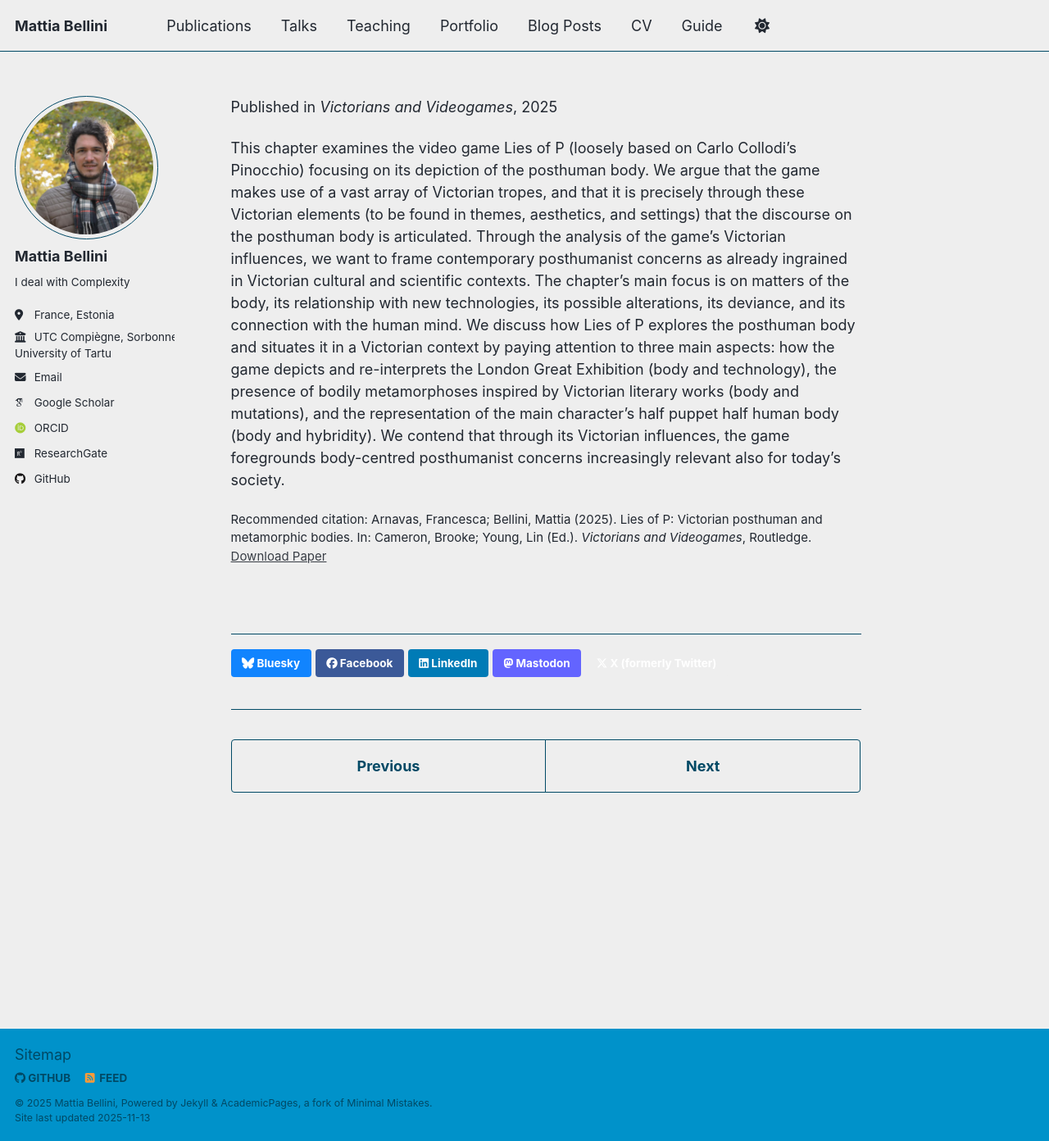
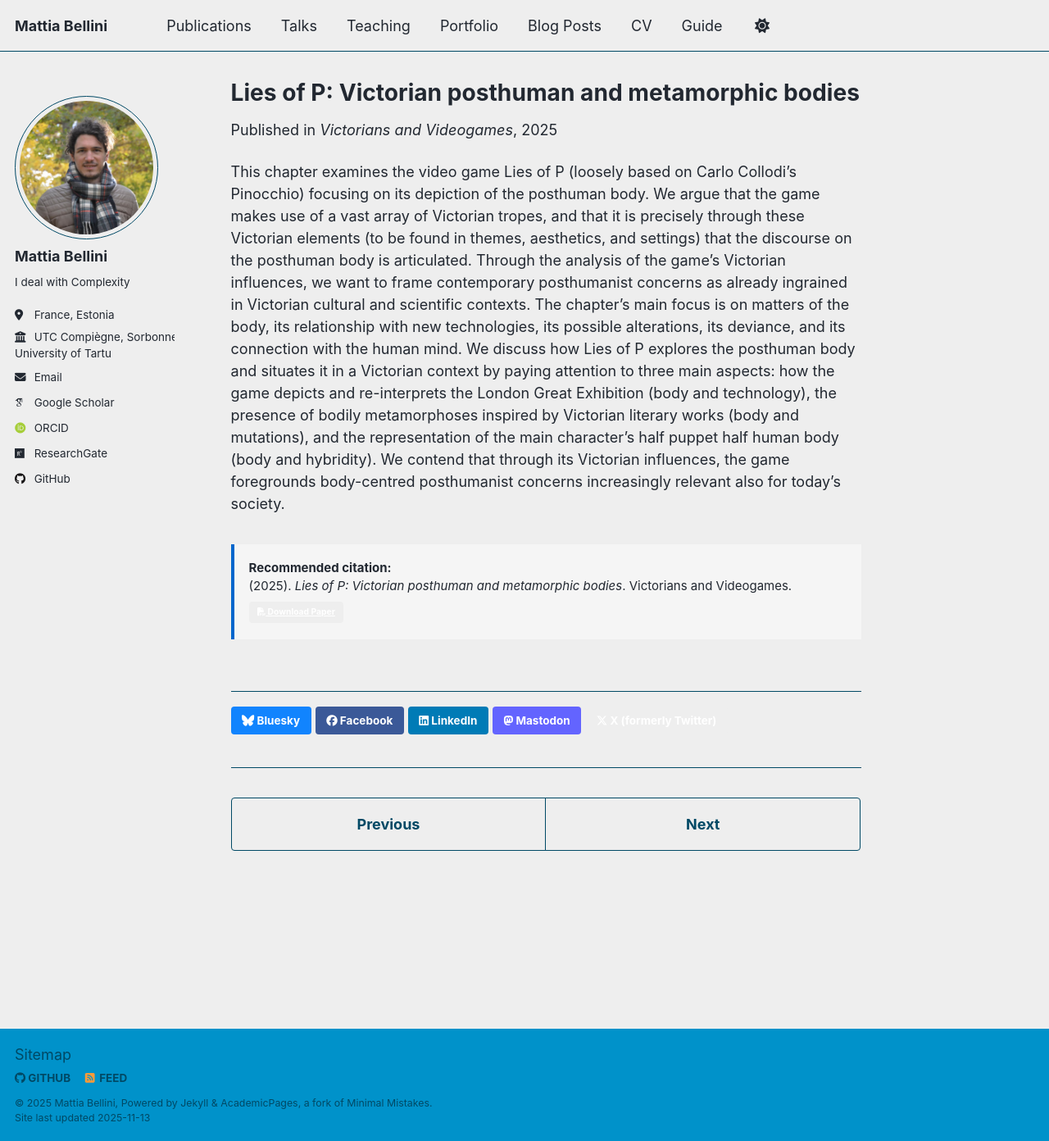
Before and after one commit to bellinitia/website, a Jekyll site: the page built from _publications/2025-lies-of-p-victorian-posthuman-metamorphic-bodies.md, in a window 1280 px wide and 1392 px high. Shown: the whole window at 82% size. Built offline with Jekyll 4.4.1, drawn with Linux system fonts in a browser that asks for light colours; some web fonts are replaced; a script that is not in the unit is left out.

Commit message:
adding zotero metadata

```diff
--- a/_includes/head.html
+++ b/_includes/head.html
@@ -14,3 +14,57 @@
 
 <!-- For all browsers -->
 <link rel="stylesheet" href="{{ base_path }}/assets/css/main.css">
+
+
+<!-- Zotero Metadata -->
+{% if page.title %}
+<meta name="citation_title" content="{{ page.title | escape }}">
+<meta name="dc.title" content="{{ page.title | escape }}">
+{% endif %}
+
+{% if page.authors %}
+  {% for a in page.authors %}
+  <meta name="citation_author" content="{{ a | escape }}">
+  <meta name="dc.creator" content="{{ a | escape }}">
+  {% endfor %}
+{% endif %}
+
+{% if page.date %}
+<meta name="citation_publication_date" content="{{ page.date | date: '%Y/%m/%d' }}">
+<meta name="dc.date" content="{{ page.date | date_to_xmlschema }}">
+{% endif %}
+
+{% if page.venue %}
+  {% if page.venue_type == 'journal' %}
+  <meta name="citation_journal_title" content="{{ page.venue | escape }}">
+  {% elsif page.venue_type == 'conference' %}
+  <meta name="citation_conference_title" content="{{ page.venue | escape }}">
+  {% else %}
+  <meta name="citation_publisher" content="{{ page.venue | escape }}">
+  {% endif %}
+{% endif %}
+
+{% if page.volume %}<meta name="citation_volume" content="{{ page.volume | escape }}">{% endif %}
+{% if page.issue %}<meta name="citation_issue" content="{{ page.issue | escape }}">{% endif %}
+{% if page.firstpage %}<meta name="citation_firstpage" content="{{ page.firstpage | escape }}">{% endif %}
+{% if page.lastpage %}<meta name="citation_lastpage" content="{{ page.lastpage | escape }}">{% endif %}
+
+{% if page.doi %}
+<meta name="citation_doi" content="{{ page.doi | escape }}">
+<meta name="dc.identifier" content="doi:{{ page.doi | escape }}">
+{% endif %}
+
+<link rel="canonical" href="{{ page.url | absolute_url }}">
+<meta name="citation_public_url" content="{{ page.url | absolute_url }}">
+
+{% if page.pdf %}
+<meta name="citation_pdf_url" content="{{ page.pdf | absolute_url }}">
+{% endif %}
+
+{% if page.abstract %}
+<meta name="citation_abstract" content="{{ page.abstract | strip_html | normalize_whitespace | escape }}">
+{% endif %}
+
+{% if page.language %}
+<meta name="citation_language" content="{{ page.language | escape }}">
+{% endif %}
--- a/_layouts/single.html
+++ b/_layouts/single.html
@@ -47,31 +47,101 @@ layout: default
       <section class="page__content" itemprop="text">
         {{ content }}
 
-        {% if page.citation and page.paperurl and page.slidesurl and page.bibtexurl %}
-          <p style="font-size: smaller">Recommended citation: {{ page.citation }}<br /><a href="{{ page.paperurl }}">Download Paper</a> | <a href="{{ page.slidesurl }}">Download Slides</a> | <a href="{{ page.bibtexurl }}">Download Bibtex</a></p>
-        {% elsif page.citation and page.paperurl and page.slidesurl %}
-          <p style="font-size: smaller">Recommended citation: {{ page.citation }}<br /><a href="{{ page.paperurl }}">Download Paper</a> | <a href="{{ page.slidesurl }}">Download Slides</a></p>
-        {% elsif page.citation and page.paperurl and page.bibtexurl %}
-          <p style="font-size: smaller">Recommended citation: {{ page.citation }}<br /><a href="{{ page.paperurl }}">Download Paper</a> | <a href="{{ page.bibtexurl }}">Download Bibtex</a></p>
-        {% elsif page.citation and page.paperurl %}
-          <p style="font-size: smaller">Recommended citation: {{ page.citation }}<br /><a href="{{ page.paperurl }}">Download Paper</a></p>
-        {% elsif page.citation and page.slidesurl and page.bibtexurl %}
-          <p style="font-size: smaller">Recommended citation: {{ page.citation }}<br /><a href="{{ page.slidesurl }}">Download Slides</a> | <a href="{{ page.bibtexurl }}">Download Bibtex</a></p>
-        {% elsif page.citation and page.slidesurl %}
-          <p style="font-size: smaller">Recommended citation: {{ page.citation }}<br /><a href="{{ page.slidesurl }}">Download Slides</a></p>
-        {% elsif page.slidesurl and page.bibtexurl %}
-          <p style="font-size: smaller"><a href="{{ page.slidesurl }}">Download Slides</a> | <a href="{{ page.bibtexurl }}">Download Bibtex</a></p>
-        {% elsif page.paperurl and page.bibtexurl %}
-          <p style="font-size: smaller"><a href="{{ page.paperurl }}">Download Paper</a> | <a href="{{ page.bibtexurl }}">Download Bibtex</a></p>
-        {% elsif page.citation and page.bibtexurl %}
-          <p style="font-size: smaller">Recommended citation: {{ page.citation }}<br /><a href="{{ page.bibtexurl }}">Download Bibtex</a></p>
-        {% elsif page.citation %}
-          <p style="font-size: smaller">Recommended citation: {{ page.citation }}</p>
-        {% elsif page.slidesurl %}
-          <p style="font-size: smaller"><a href="{{ page.slidesurl }}">Download Slides</a></p>
-        {% elsif page.bibtexurl %}
-          <p style="font-size: smaller"><a href="{{ page.bibtexurl }}">Download Bibtex</a></p>
+      {% comment %}========== AUTO-GENERATE CITATION BY TYPE ========={% endcomment %}
+
+      {% comment %}Build author list once{% endcomment %}
+      {% capture author_list %}
+        {% if page.authors %}
+          {% if page.authors.size == 1 %}
+            {{ page.authors[0] }}
+          {% elsif page.authors.size == 2 %}
+            {{ page.authors[0] }} and {{ page.authors[1] }}
+          {% else %}
+            {% for author in page.authors %}
+              {% if forloop.last %}
+                and {{ author }}
+              {% elsif forloop.first %}
+                {{ author }}
+              {% else %}
+                {{ author }},
+              {% endif %}
+            {% endfor %}
+          {% endif %}
         {% endif %}
+      {% endcapture %}
+
+      {% comment %}Build year{% endcomment %}
+      {% capture year %}{{ page.date | date: "%Y" }}{% endcapture %}
+
+      {% comment %}Generate citation based on publication type{% endcomment %}
+      {% capture auto_citation %}
+        {% if page.category == 'books' or page.category == 'manuscripts' %}
+          {% comment %}========== BOOK FORMAT ========={% endcomment %}
+          {{ author_list | strip }} ({{ year }}). <i>{{ page.title }}</i>. {{ page.venue }}.
+          {% if page.doi %}
+            DOI: <a href="https://doi.org/{{ page.doi }}">{{ page.doi }}</a>
+          {% endif %}
+
+        {% elsif page.venue_type == 'journal' %}
+          {% comment %}========== JOURNAL ARTICLE FORMAT ========={% endcomment %}
+          {{ author_list | strip }} ({{ year }}). {{ page.title }}. <i>{{ page.venue }}</i>{% if page.volume %}, {{ page.volume }}{% endif %}{% if page.issue %}({{ page.issue }}){% endif %}{% if page.firstpage and page.lastpage %}, {{ page.firstpage }}-{{ page.lastpage }}{% elsif page.firstpage %}, {{ page.firstpage }}{% endif %}.
+          {% if page.doi %}
+            DOI: <a href="https://doi.org/{{ page.doi }}">{{ page.doi }}</a>
+          {% endif %}
+
+        {% elsif page.venue_type == 'conference' %}
+          {% comment %}========== CONFERENCE PAPER FORMAT ========={% endcomment %}
+          {{ author_list | strip }} ({{ year }}). {{ page.title }}. In <i>{{ page.venue }}</i>{% if page.firstpage and page.lastpage %}, pp. {{ page.firstpage }}-{{ page.lastpage }}{% elsif page.firstpage %}, p. {{ page.firstpage }}{% endif %}.
+          {% if page.doi %}
+            DOI: <a href="https://doi.org/{{ page.doi }}">{{ page.doi }}</a>
+          {% endif %}
+
+        {% else %}
+          {% comment %}========== GENERIC FORMAT (fallback) ========={% endcomment %}
+          {{ author_list | strip }}{% if year %} ({{ year }}){% endif %}. <i>{{ page.title }}</i>{% if page.venue %}. {{ page.venue }}{% endif %}{% if page.volume %}, Vol. {{ page.volume }}{% endif %}{% if page.issue %}({{ page.issue }}){% endif %}{% if page.firstpage and page.lastpage %}, pp. {{ page.firstpage }}-{{ page.lastpage }}{% endif %}.
+          {% if page.doi %}
+            DOI: <a href="https://doi.org/{{ page.doi }}">{{ page.doi }}</a>
+          {% endif %}
+        {% endif %}
+      {% endcapture %}
+
+      {% comment %}========== DISPLAY CITATION AND LINKS ========={% endcomment %}
+      <div class="citation-block" style="margin-top: 2em; padding: 1em; background-color: #f5f5f5; border-left: 4px solid #0066cc;">
+        <p style="font-size: smaller; margin-bottom: 0.5em;">
+          <strong>Recommended citation:</strong><br>
+          {{ auto_citation | strip }}
+        </p>
+
+        <p style="font-size: smaller; margin-bottom: 0;">
+          {% comment %}Use 'pdf' as canonical, fall back to 'paperurl' for backward compatibility{% endcomment %}
+          {% assign paper_url = page.pdf | default: page.paperurl %}
+
+          {% if paper_url %}
+            <a href="{{ paper_url }}" class="btn btn--small">
+              <i class="fa fa-file-pdf" aria-hidden="true"></i> Download Paper
+            </a>
+          {% endif %}
+
+          {% if page.slidesurl %}
+            <a href="{{ page.slidesurl }}" class="btn btn--small">
+              <i class="fa fa-file-powerpoint" aria-hidden="true"></i> Download Slides
+            </a>
+          {% endif %}
+
+          {% if page.bibtexurl %}
+            <a href="{{ page.bibtexurl }}" class="btn btn--small">
+              <i class="fa fa-quote-right" aria-hidden="true"></i> Download BibTeX
+            </a>
+          {% endif %}
+
+          {% if page.doi %}
+            <a href="https://doi.org/{{ page.doi }}" class="btn btn--small">
+              <i class="fa fa-external-link" aria-hidden="true"></i> View at Publisher
+            </a>
+          {% endif %}
+        </p>
+      </div>
+
 
         {% if page.link %}<div><a href="{{ page.link }}" class="btn">{{ site.data.ui-text[site.locale].ext_link_label | default: "Direct Link" }}</a></div>{% endif %}
       </section>
--- a/_publications/2025-06-08-paper-title-number-5.md
+++ b/_publications/2025-lies-of-p-victorian-posthuman-metamorphic-bodies.md
@@ -1,12 +1,12 @@
 ---
-title: ""
+title: "Lies of P: Victorian posthuman and metamorphic bodies"
 collection: publications
 category: articles
-permalink: /publication/2024-02-17-paper-title-number-4
-excerpt: 'This paper is about a famous math equation, $$E=mc^2$$'
+permalink: /publication/2025-11-01-lies-of-p-victorian-posthuman-metamorphic-bodies
+excerpt: 'This chapter examines the video game _Lies of P_ focusing on its depiction of the posthuman body.'
 date: 2025-11-01
 venue: 'Victorians and Videogames'
-paperurl: 'https://academicpages.github.io/files/paper3.pdf'
+pdf: 'https://bellinitia.me/files/2025-lies-of-p-victorian-posthuman-metamorphic-bodies.pdf'
 citation: 'Arnavas, Francesca; Bellini, Mattia (2025). Lies of P: Victorian posthuman and metamorphic bodies. In: Cameron, Brooke; Young, Lin (Ed.). <i>Victorians and Videogames</i>, Routledge.'
 ---
 
```
Also changed, not shown: _publications/2024-02-17-paper-title-number-4.md (+20 -9 lines), _publications/2025-video-games-narratives-and-complexity.md (+2 -1 lines), 1 other file.
